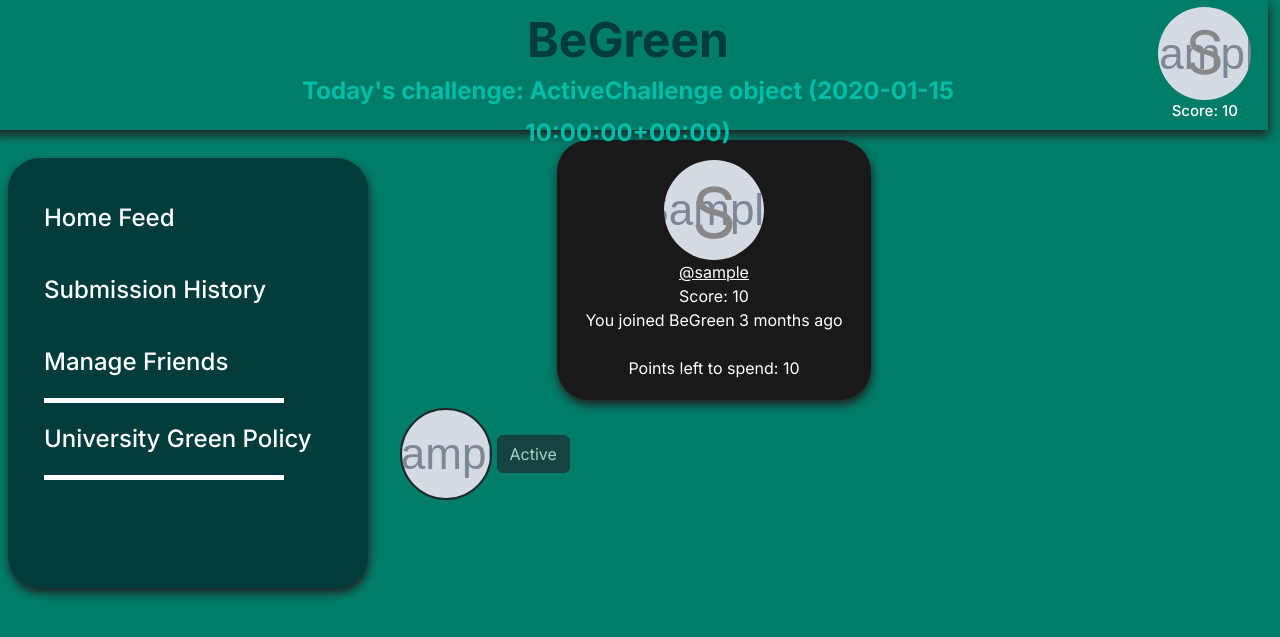
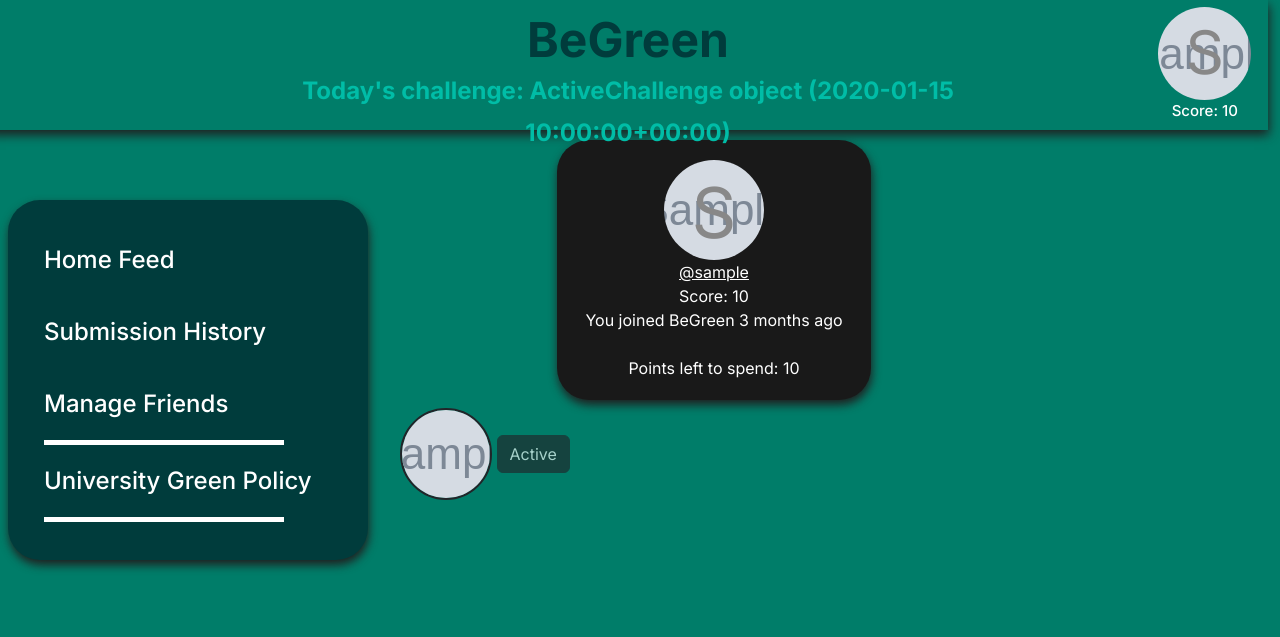
Before and after one commit to r-3than/Group17-ECM2434, a Django app: template djangoApp/projectGreen/templates/account/store.html in a window 1280 px wide. Shown: the top 637 px of the page. Run offline with Django 4.2, Linux system fonts and the light colour scheme; tables that the repository leaves empty hold one stand-in row (values such as "Sample post"); the template is opened without the code that fills it: values that come from a table or form of the project are taken from there, most other values are stand-ins (such as "Sample title", 1, 10 or a date in 2020); grey boxes marked "Sample" are stand-in pictures; parts of the project's set-up code (start-up, migrations or seed data) failed here and were passed over.

Commit message:
css fixes

```diff
--- a/djangoApp/projectGreen/static/css/store.css
+++ b/djangoApp/projectGreen/static/css/desktop/store.css
@@ -165,7 +165,6 @@
     margin: 10px;
     z-index: 500;
     background-color: var(--exeter-dark-green);
-    background-image: url("/../img/Post2.jpg");
     background-position: center;
     color: white;
     text-align: center;
@@ -323,7 +322,7 @@
     background-color: var(--exeter-dark-green);
     color: white;
     width: 360px;
-    height: 430px;
+    height: 360px;
     padding: 6%;
     padding-left: 9%;
     margin: auto;
--- a/djangoApp/projectGreen/static/css/store-mobile.css
+++ b/djangoApp/projectGreen/static/css/mobile/store-mobile.css
@@ -69,7 +69,6 @@
     height: 100%;
     aspect-ratio: 1/1;
     background-color: var(--exeter-dark-green);
-    background-image: url("../img/Post2.jpg");
     background-position: center;
     color: white;
     text-align: center;
@@ -133,7 +132,6 @@
     aspect-ratio: 1/1;
     z-index: 500;
     background-color: var(--exeter-dark-green);
-    background-image: url("../img/Post2.jpg");
     background-position: center;
     color: white;
     text-align: center;
```
